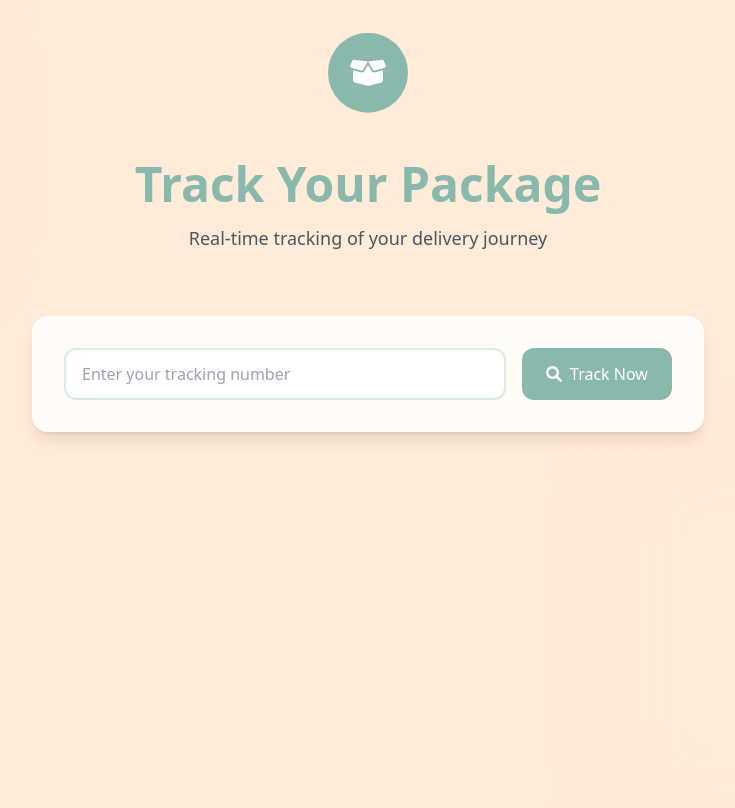
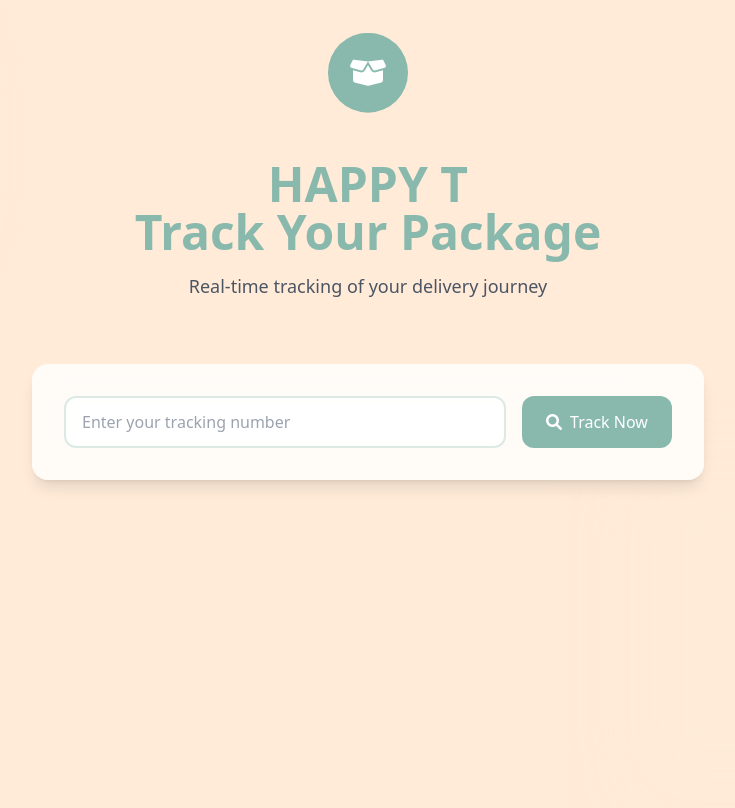
Before and after one commit to DinuraSellapperuma/happy_t_order_tracking, a plain HTML site: page index.html in a window 1280 px wide. Shown: the whole page, without its empty margins (272-1007 px from the left). Drawn offline with nearby package versions, Linux system fonts and the light colour scheme.

Commit message:
Update index.html

```diff
--- a/index.html
+++ b/index.html
@@ -364,7 +364,7 @@
           </div>
         </div>
         <h1 class="text-4xl md:text-5xl font-bold text-[#89B9AD] mb-4">
-          Track Your Package
+          HAPPY T<br>Track Your Package
         </h1>
         <p class="text-gray-600 text-base md:text-lg">
           Real-time tracking of your delivery journey
```
